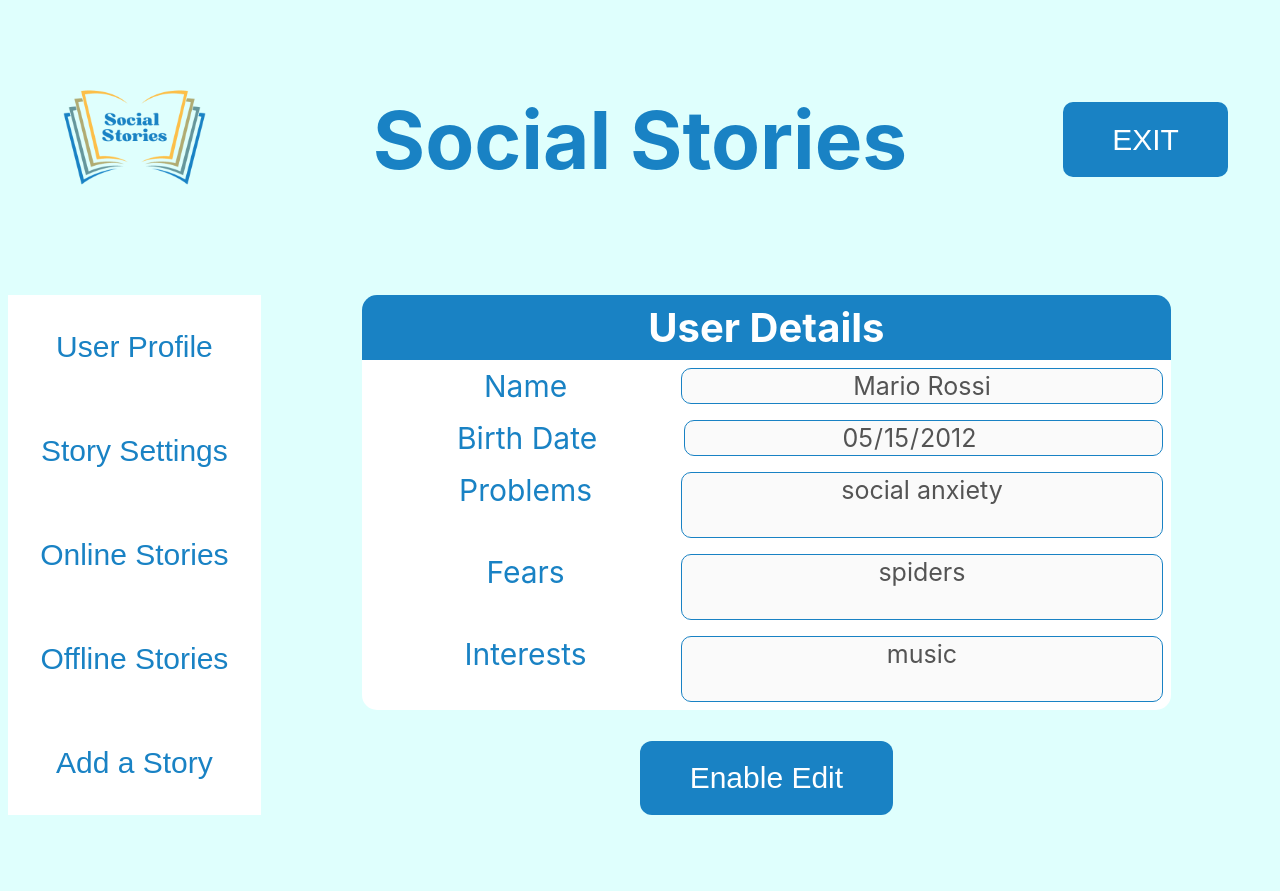
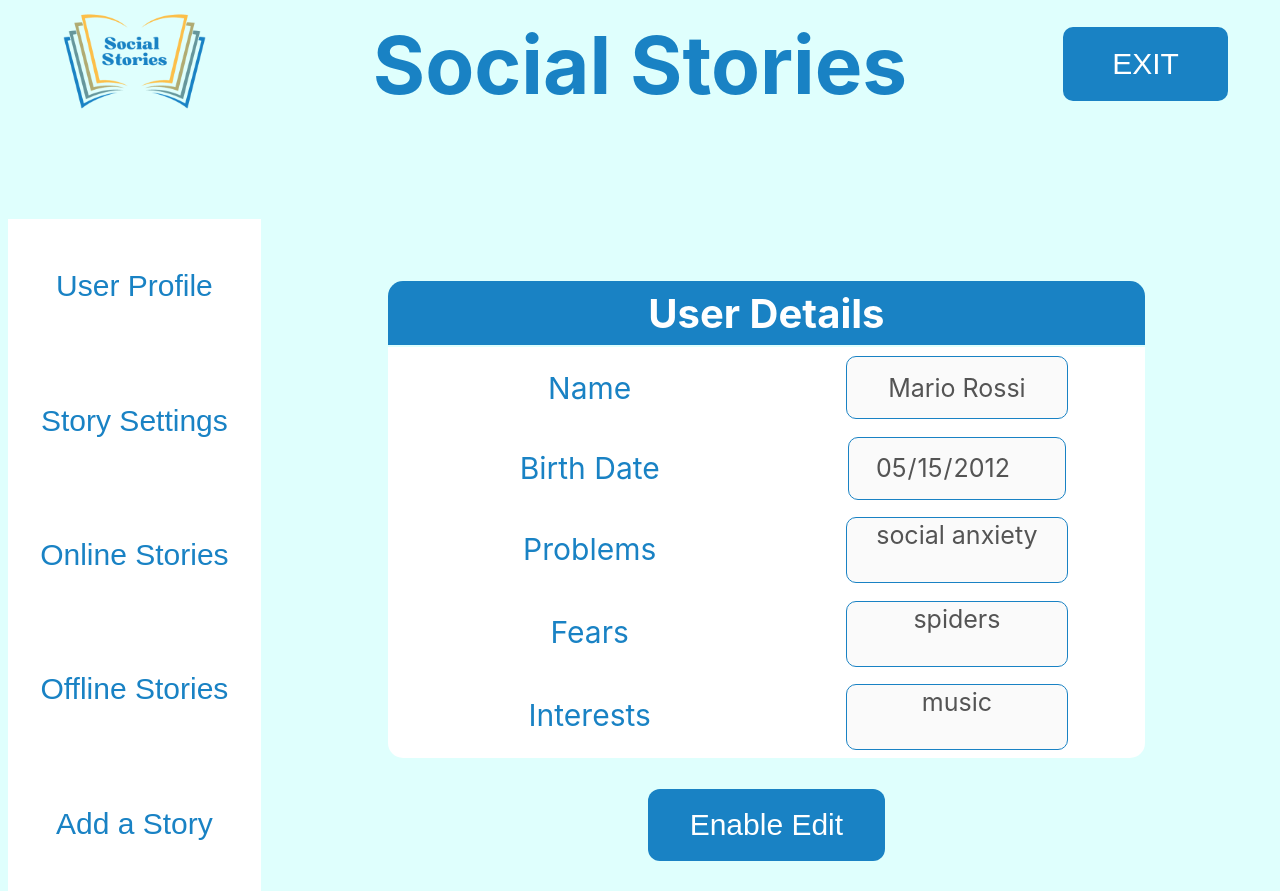
Before and after one commit to lele1001/AUI-SocialStories, a React (Vite) app: page /user-profile in a window 1280 px wide. Before the commit the page ends 815 px from the top, so only its background shows below. Built offline with nearby package versions, Linux system fonts and the light colour scheme.

Commit message:
bug fixes

```diff
--- a/src/client/_root/pages/UserProfile.tsx
+++ b/src/client/_root/pages/UserProfile.tsx
@@ -12,15 +12,15 @@ const UserProfile = () => {
         interests: "",
     });
 
+    const changeEditMode = () => {
+        setEditMode(prevMode => !prevMode);
+    }
+
     const handleInputChange = (e: any) => {
         setUser({
             ...user,
             [e.target.name]: e.target.value,
         });
-    };
-
-    const toggleEditMode = () => {
-        setEditMode((prevEditMode) => !prevEditMode);
     };
 
     async function handleSubmit(e: any) {
@@ -36,6 +36,11 @@ const UserProfile = () => {
             alert("Error: Please fill all the fields");
             return;
         }
+
+        setUser({
+            ...user,
+            [e.target.name]: e.target.value,
+        });
 
         try {
             const response = await fetch('http://localhost:3000/user-data', {
@@ -71,11 +76,16 @@ const UserProfile = () => {
     return (
         <section className='container'>
             <SideBar />
-            <form className="sett-form" onSubmit={handleSubmit}>
-                <div className='sett-table'>
-                    <div className='sett-title'>User Details</div>
-                    <div className='sett-row'>
-                        <label className='sett-col'>Name</label>
+            <div className="stories">
+                <table className="sett-table">
+                    <thead>
+                        <tr>
+                            <th className="sett-title">User Details</th>
+                        </tr>
+                    </thead>
+                    <tr className="sett-row">
+                        <td className="settCell2"><label>Name</label></td>
+                        <td className="settCell2">
                             <input
                                 className="user-col"
                                 type='text'
@@ -85,9 +95,11 @@ const UserProfile = () => {
                                 onChange={handleInputChange}
                                 disabled={!editMode}
                             />
-                    </div>
-                    <div className='sett-row'>
-                        <label className='sett-col'>Birth Date</label>
+                        </td>
+                    </tr>
+                    <tr className="sett-row">
+                        <td className="settCell2"><label>Birth Date</label></td>
+                        <td className="settCell2">
                             <input
                                 className="user-col"
                                 type='date'
@@ -96,9 +108,11 @@ const UserProfile = () => {
                                 onChange={handleInputChange}
                                 disabled={!editMode}
                             />
-                    </div>
-                    <div className='sett-row'>
-                        <label className='sett-col'>Problems</label>
+                        </td>
+                    </tr>
+                    <tr className="sett-row">
+                        <td className="settCell2"><label>Problems</label></td>
+                        <td className="settCell2">
                             <textarea
                                 className="user-col"
                                 name='problems'
@@ -107,9 +121,11 @@ const UserProfile = () => {
                                 onChange={handleInputChange}
                                 disabled={!editMode}
                             />
-                    </div>
-                    <div className='sett-row'>
-                        <label className='sett-col'>Fears</label>
+                        </td>
+                    </tr>
+                    <tr className="sett-row">
+                        <td className="settCell2"><label>Fears</label></td>
+                        <td className="settCell2">
                             <textarea
                                 className="user-col"
                                 name='fears'
@@ -118,9 +134,11 @@ const UserProfile = () => {
                                 onChange={handleInputChange}
                                 disabled={!editMode}
                             />
-                    </div>
-                    <div className='sett-row'>
-                        <label className='sett-col'>Interests</label>
+                        </td>
+                    </tr>
+                    <tr className="sett-row">
+                        <td className="settCell2"><label>Interests</label></td>
+                        <td className="settCell2">
                             <textarea
                                 className="user-col"
                                 name='interests'
@@ -129,20 +147,20 @@ const UserProfile = () => {
                                 onChange={handleInputChange}
                                 disabled={!editMode}
                             />
+                        </td>
+                    </tr>
+                </table>
+                <div style={{ gap: 20, display: "flex", width: "100%", justifyContent: "center" }}>
+                    <Button className="save-button" onClick={changeEditMode}>
+                        {editMode ? 'Cancel' : 'Enable Edit'}
+                    </Button>
+                    {editMode &&
+                        <Button className="save-button" onClick={handleSubmit}>
+                            Save
+                        </Button>
+                    }
                 </div>
             </div>
-
-                <div style={{gap: 20, display: "flex", width: "100%", justifyContent: "center"}}>
-                    <Button className="save-button" onClick={toggleEditMode}>
-                        {editMode ? 'Cancel' : 'Enable Edit'}
-                    </Button>
-                    {editMode && (
-                        <Button className="save-button" type="submit">
-                            Save
-                        </Button>
-                    )}
-                </div>
-            </form>
         </section>
     );
 };
--- a/src/client/_root/pages/UserSettings.tsx
+++ b/src/client/_root/pages/UserSettings.tsx
@@ -59,11 +59,17 @@ const UserSettings = () => {
     return (
         <section className='container'>
             <SideBar />
-            <form className="sett-form" method="post" onSubmit={handleSubmit}>
-                <div className='sett-table'>
-                    <div className='sett-title'>Story Settings</div>
-                    <div className='sett-row'>
-                        <label className='sett-col'>Text</label>
+            <div className="stories">
+                <table className="sett-table">
+                    <thead>
+                        <tr>
+                            <th className="sett-title">Story Settings</th>
+                        </tr>
+                    </thead>
+                    <tbody>
+                        <tr className="sett-row">
+                            <td className="settCell2"><label className='sett-col'>Text</label></td>
+                            <td className='settCell2'>
                                 {editMode &&
                                     <div className='sett-col'>
                                         <input
@@ -85,9 +91,11 @@ const UserSettings = () => {
                                     </div>
                                 }
                                 {!editMode && <label className='user-col'>{userSettings.text}</label>}
-                    </div>
-                    <div className='sett-row'>
-                        <label className='sett-col'>Images</label>
+                            </td>
+                        </tr>
+                        <tr className="sett-row">
+                            <td className="settCell2"><label className='sett-col'>Images</label></td>
+                            <td className='settCell2'>
                                 {editMode &&
                                     <div className='sett-col'>
                                         <input
@@ -109,9 +117,11 @@ const UserSettings = () => {
                                     </div>
                                 }
                                 {!editMode && <label className='user-col'>{userSettings.img}</label>}
-                    </div>
-                    <div className='sett-row'>
-                        <label className='sett-col'>Speech</label>
+                            </td>
+                        </tr>
+                        <tr className="sett-row">
+                            <td className="settCell2"><label className='sett-col'>Speech</label></td>
+                            <td className='settCell2'>
                                 {editMode &&
                                     <div className='sett-col'>
                                         <input
@@ -135,20 +145,21 @@ const UserSettings = () => {
                                     </div>
                                 }
                                 {!editMode && <label className='user-col'>{userSettings.speech}</label>}
-                    </div>
-                </div>
-
+                            </td>
+                        </tr>
+                    </tbody>
+                </table>
                 <div style={{ gap: 20, display: "flex", width: "100%", justifyContent: "center" }}>
                     <Button className="save-button" onClick={toggleEditMode}>
                         {editMode ? 'Cancel' : 'Enable Edit'}
                     </Button>
-                    {editMode && (
-                        <Button className="save-button" type="submit">
+                    {editMode &&
+                        <Button className="save-button" onClick={handleSubmit}>
                             Save
                         </Button>
-                    )}
+                    }
                 </div>
-            </form>
+            </div>
         </section>
     );
 };
--- a/src/globals.css
+++ b/src/globals.css
@@ -216,6 +216,12 @@ label {
 	justify-content: center;
 }
 
+.settCell2 {
+	display: flex;
+	flex: 1;
+	justify-content: center;
+}
+
 .settCellR {
 	display: flex;
 	flex: 10;
```
Lines whose indentation alone changed are shown as unchanged.
